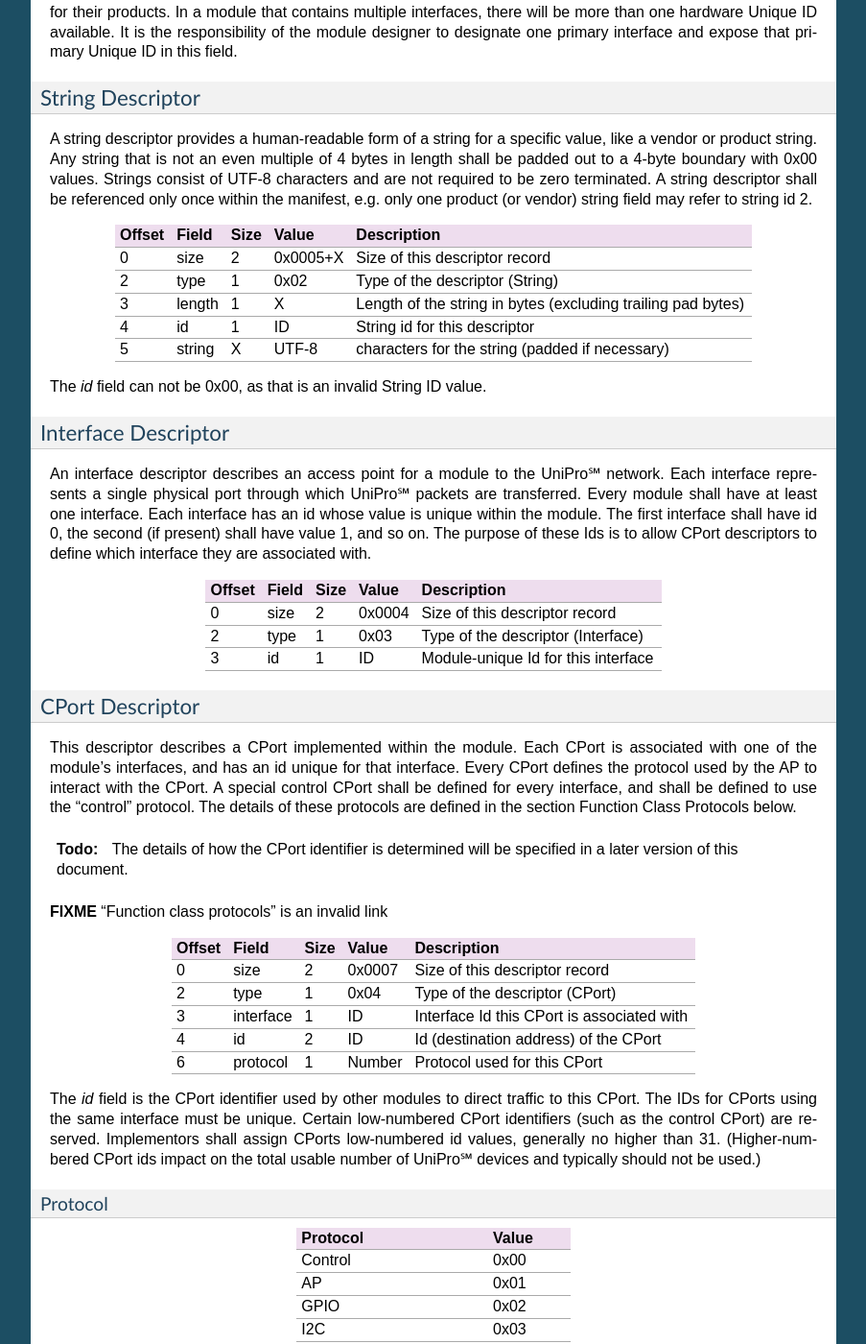
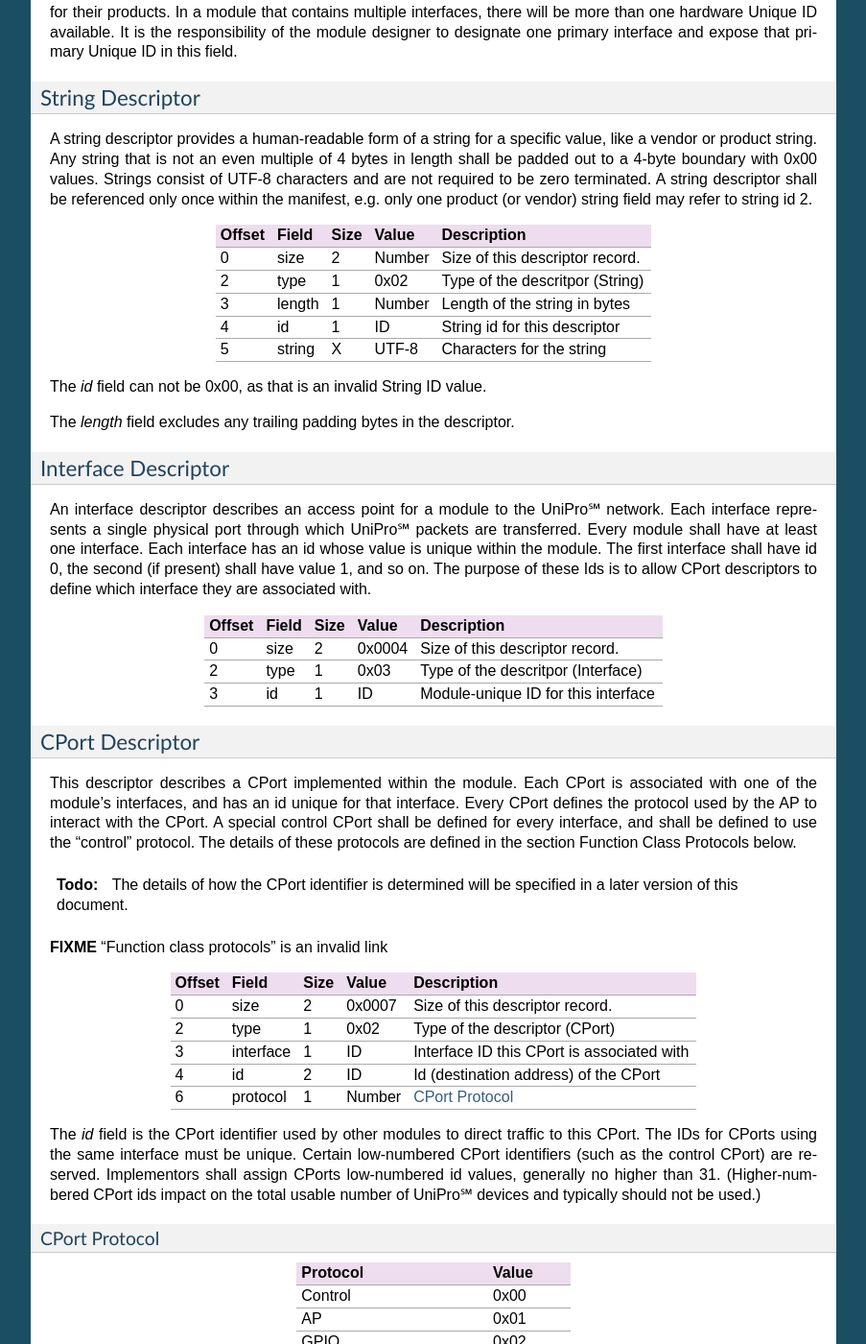
Before and after one commit to projectara/greybus-spec, a Sphinx documentation site: the page built from source/module_info.rst, in a window 1280 px wide and 1400 px high, scrolled down 2408 px. Shown: the whole window at 96% size, without its empty margins (198-1101 px from the left). Built offline with Sphinx 7.4.7, drawn with Linux system fonts in a browser that asks for light colours; some of the changed text lies outside the part shown.

Commit message:
Module Information: convert tables to "native" rst type
The tables were in "sphinx" format, not "native" restructured text
types, which caused rendering problems at times.  Convert them into the
"native" restructured text format, which ends up cleaning up the pdf and
html exports quite a lot.

Also properly cross reference some field descriptions with the section
headers as the descriptions needed to be shortend due to the conversion.

Reviewed-by: Marti Bolivar <mbolivar@leaflabs.com>
Signed-off-by: Greg Kroah-Hartman <greg@kroah.com>

```diff
--- a/source/module_info.rst
+++ b/source/module_info.rst
@@ -57,32 +57,13 @@
 and defines its size in bytes and the version of the Greybus protocol
 with which the Manifest complies.
 
-.. list-table::
-   :header-rows: 1
-
-   * - Offset
-     - Field
-     - Size
-     - Value
-     - Description
-
-   * - 0
-     - size
-     - 2
-     - Number
-     - Size of the entire manifest
-
-   * - 2
-     - version_major
-     - 1
-     - |gb-major|
-     - Greybus major version
-
-   * - 3
-     - version_minor
-     - 1
-     - |gb-minor|
-     - Greybus minor version
+=======  ==============  ======  ==========      ===========================
+Offset   Field           Size    Value           Description
+=======  ==============  ======  ==========      ===========================
+0        size            2       Number          Size of the entire manifest
+2        version_major   1       |gb-major|      Greybus major version
+3        version_minor   1       |gb-minor|      Greybus minor version
+=======  ==============  ======  ==========      ===========================
 
 The values of version_major and version_minor values shall refer to
 the highest version of this document (currently |gb-major|.\
@@ -111,56 +92,31 @@
 Descriptor Header
 """""""""""""""""
 
-.. list-table::
-   :header-rows: 1
+=======  ==============  ======  ==========      ===========================
+Offset   Field           Size    Value           Description
+=======  ==============  ======  ==========      ===========================
+0        size            2       Number          Size of this descriptor record.
+2        type            1       Number          :ref:`descriptor-type`
+=======  ==============  ======  ==========      ===========================
 
-   * - Offset
-     - Field
-     - Size
-     - Description
+.. _descriptor-type:
 
-   * - 0
-     - size
-     - 2
-     - Size of this descriptor record, in bytes
-
-   * - 2
-     - type
-     - 1
-     - Type of the descriptor, see below for values.
-
-Descriptor types
-""""""""""""""""
+Descriptor type
+"""""""""""""""
 
 This table describes the known descriptor types and their values:
 
-.. list-table::
-   :header-rows: 1
-
-   * - Descriptor Type
-     - Value
-
-   * - Invalid
-     - 0x00
-
-   * - Module
-     - 0x01
-
-   * - String
-     - 0x02
-
-   * - Interface
-     - 0x03
-
-   * - CPort
-     - 0x04
-
-   * - Class
-     - 0x05
-
-   * - (All other values reserved)
-     - 0x06..0xff
-
+============================    ==========
+Descriptor Type                 Value
+============================    ==========
+Invalid                         0x00
+Module                          0x01
+String                          0x02
+Interface                       0x03
+CPort                           0x04
+Class                           0x05
+(All other values reserved)     0x06..0xff
+============================    ==========
 
 Module Descriptor
 ^^^^^^^^^^^^^^^^^
@@ -169,56 +125,17 @@
 who created the module. Every module manifest shall have exactly one
 module descriptor.
 
-.. list-table::
-   :header-rows: 1
-
-   * - Offset
-     - Field
-     - Size
-     - Value
-     - Description
-
-   * - 0
-     - size
-     - 2
-     - 0x0013
-     - Size of this descriptor record
-
-   * - 2
-     - type
-     - 1
-     - 0x01
-     - Type of the descriptor (Module)
-
-   * - 3
-     - vendor
-     - 2
-     - ID
-     - Module vendor id
-
-   * - 5
-     - product
-     - 2
-     - ID
-     - Module product Id
-
-   * - 7
-     - vendor_string_id
-     - 1
-     - ID
-     - String id for descriptor containing the vendor name
-
-   * - 8
-     - product_string_id
-     - 1
-     - ID
-     - String id for descriptor containing the product name
-
-   * - 9
-     - unique_id
-     - 8
-     - ID
-     - Unique ID of the module
+=======  =================  ======  ==========  ==============================
+Offset   Field              Size    Value       Description
+=======  =================  ======  ==========  ==============================
+0        size               2       0x0013      Size of this descriptor record.
+2        type               2       0x01        Module vendor id
+3        vendor             2       ID          Module vendor id
+5        product            2       ID          Module product id
+7        vendor_string_id   1       ID          String id for the vendor name
+8        product_string_id  1       ID          String id for the product name
+9        unique_id          8       ID          Unique ID of the module
+=======  =================  ======  ==========  ==============================
 
 The *vendor* field is a value assigned by Google.  All vendors should
 apply for a Project Ara vendor ID in order to properly mark their
@@ -261,46 +178,19 @@
 be referenced only once within the manifest, e.g. only one product (or
 vendor) string field may refer to string id 2.
 
-.. list-table::
-   :header-rows: 1
-
-   * - Offset
-     - Field
-     - Size
-     - Value
-     - Description
-
-   * - 0
-     - size
-     - 2
-     - 0x0005+X
-     - Size of this descriptor record
-
-   * - 2
-     - type
-     - 1
-     - 0x02
-     - Type of the descriptor (String)
-
-   * - 3
-     - length
-     - 1
-     - X
-     - Length of the string in bytes (excluding trailing pad bytes)
-
-   * - 4
-     - id
-     - 1
-     - ID
-     - String id for this descriptor
-
-   * - 5
-     - string
-     - X
-     - UTF-8
-     - characters for the string (padded if necessary)
+=======  ==============  ======  ==========      ===========================
+Offset   Field           Size    Value           Description
+=======  ==============  ======  ==========      ===========================
+0        size            2       Number          Size of this descriptor record.
+2        type            1       0x02            Type of the descritpor (String)
+3        length          1       Number          Length of the string in bytes
+4        id              1       ID              String id for this descriptor
+5        string          X       UTF-8           Characters for the string
+=======  ==============  ======  ==========      ===========================
 
 The *id* field can not be 0x00, as that is an invalid String ID value.
+
+The *length* field excludes any trailing padding bytes in the descriptor.
 
 Interface Descriptor
 ^^^^^^^^^^^^^^^^^^^^
@@ -314,32 +204,13 @@
 is to allow CPort descriptors to define which interface they are
 associated with.
 
-.. list-table::
-   :header-rows: 1
-
-   * - Offset
-     - Field
-     - Size
-     - Value
-     - Description
-
-   * - 0
-     - size
-     - 2
-     - 0x0004
-     - Size of this descriptor record
-
-   * - 2
-     - type
-     - 1
-     - 0x03
-     - Type of the descriptor (Interface)
-
-   * - 3
-     - id
-     - 1
-     - ID
-     - Module-unique Id for this interface
+=======  ==============  ======  ==========      ===========================
+Offset   Field           Size    Value           Description
+=======  ==============  ======  ==========      ===========================
+0        size            2       0x0004          Size of this descriptor record.
+2        type            1       0x03            Type of the descritpor (Interface)
+3        id              1       ID              Module-unique ID for this interface
+=======  ==============  ======  ==========      ===========================
 
 CPort Descriptor
 ^^^^^^^^^^^^^^^^
@@ -358,44 +229,15 @@
 
 **FIXME** "Function class protocols" is an invalid link
 
-.. list-table::
-   :header-rows: 1
-
-   * - Offset
-     - Field
-     - Size
-     - Value
-     - Description
-
-   * - 0
-     - size
-     - 2
-     - 0x0007
-     - Size of this descriptor record
-
-   * - 2
-     - type
-     - 1
-     - 0x04
-     - Type of the descriptor (CPort)
-
-   * - 3
-     - interface
-     - 1
-     - ID
-     - Interface Id this CPort is associated with
-
-   * - 4
-     - id
-     - 2
-     - ID
-     - Id (destination address) of the CPort
-
-   * - 6
-     - protocol
-     - 1
-     - Number
-     - Protocol used for this CPort
+========  ==============  ======  ==========  ===========================
+Offset    Field           Size    Value       Description
+========  ==============  ======  ==========  ===========================
+0         size            2       0x0007      Size of this descriptor record.
+2         type            1       0x02        Type of the descriptor (CPort)
+3         interface       1       ID          Interface ID this CPort is associated with
+4         id              2       ID          Id (destination address) of the CPort
+6         protocol        1       Number      :ref:`cport-protocol`
+========  ==============  ======  ==========  ===========================
 
 The *id* field is the CPort identifier used by other modules to direct
 traffic to this CPort. The IDs for CPorts using the same interface
@@ -405,8 +247,10 @@
 CPort ids impact on the total usable number of |unipro| devices and
 typically should not be used.)
 
-Protocol
-""""""""
+.. _cport-protocol:
+
+CPort Protocol
+""""""""""""""
 
 .. XXX cross-reference these with the below protocols.
 
@@ -414,65 +258,26 @@
    on implementing once, adding protocol version operations for each
    of them, and numbering them with substitution definitions.)
 
-.. list-table::
-   :header-rows: 1
-
-   * - Protocol
-     - Value
-
-   * - Control
-     - 0x00
-
-   * - AP
-     - 0x01
-
-   * - GPIO
-     - 0x02
-
-   * - I2C
-     - 0x03
-
-   * - UART
-     - 0x04
-
-   * - HID
-     - 0x05
-
-   * - USB
-     - 0x06
-
-   * - SDIO
-     - 0x07
-
-   * - Battery
-     - 0x08
-
-   * - PWM
-     - 0x09
-
-   * - I2S
-     - 0x0a
-
-   * - SPI
-     - 0x0b
-
-   * - Display
-     - 0x0c
-
-   * - Camera
-     - 0x0d
-
-   * - Sensor
-     - 0x0e
-
-   * - LED
-     - 0x0f
-
-   * - Vibrator
-     - 0x10
-
-   * - (All other values reserved)
-     - 0x11..0xfe
-
-   * - Vendor Specific
-     - 0xff
+============================    ==========
+Protocol                        Value
+============================    ==========
+Control                         0x00
+AP                              0x01
+GPIO                            0x02
+I2C                             0x03
+UART                            0x04
+HID                             0x05
+USB                             0x06
+SDIO                            0x07
+Battery                         0x08
+PWM                             0x09
+I2S                             0x0a
+SPI                             0x0b
+Display                         0x0c
+Camera                          0x0d
+Sensor                          0x0e
+LED                             0x0f
+Vibrator                        0x10
+(All other values reserved)     0x11..0xfe
+Vendor Specific                 0xff
+============================    ==========
```
